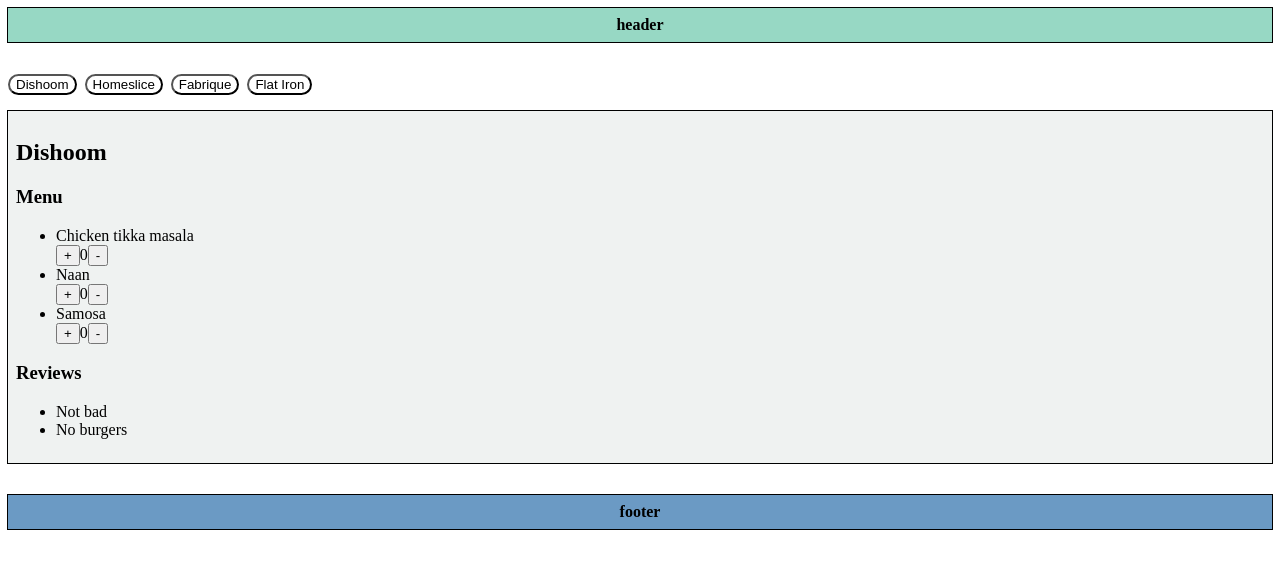
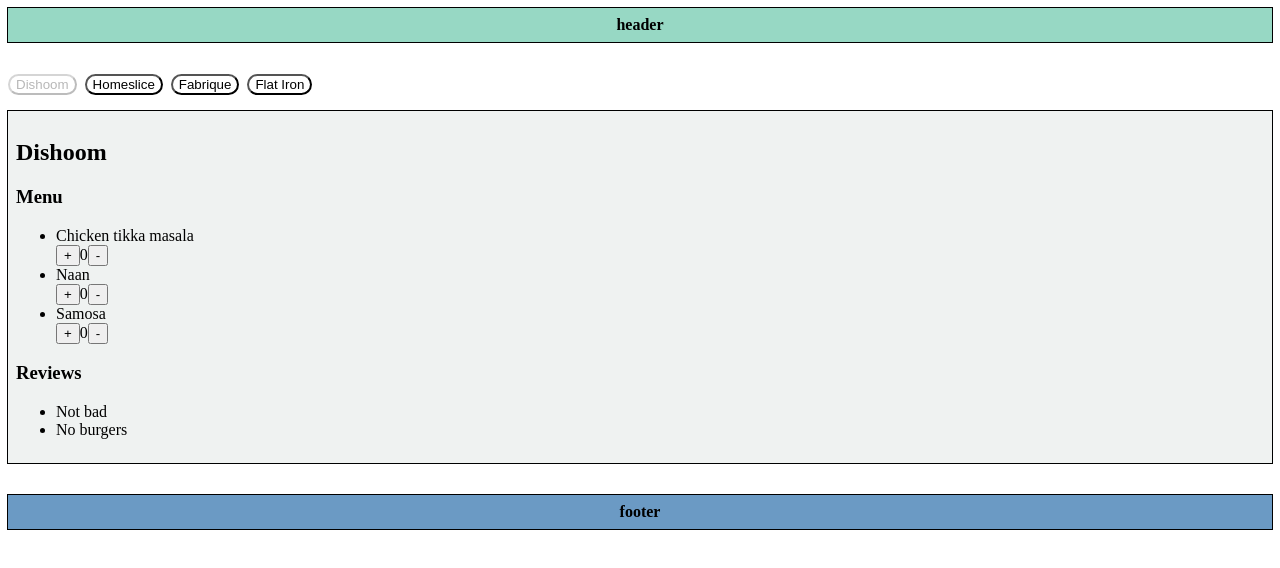
Before and after one commit to Ezerskaya/react-20250113, a React (Vite) app: page / in a window 1280 px wide. Shown: the top 568 px of the page. Built offline with nearby package versions, Linux system fonts and the light colour scheme.

Commit message:
fix: delete hook & change logic hook & rename variable

```diff
--- a/src/components/app/App.jsx
+++ b/src/components/app/App.jsx
@@ -1,10 +1,10 @@
-import { Restaurants } from '../restaurants/Restaurants.jsx'
+import { RestaurantsPage } from '../restaurants-page/RestaurantsPage.jsx'
 import { Layout } from '../layout/Layout.jsx'
 
 export const App = () => {
   return (
     <Layout>
-      <Restaurants/>
+      <RestaurantsPage/>
     </Layout>
   )
 }
--- a/src/components/hooks/tabs.js
+++ /dev/null
@@ -1,16 +0,0 @@
-import { useState } from 'react'
-
-export const useTabs = (listRestaurants) => {
-  const activeTabId = listRestaurants?.length > 0 ? listRestaurants[0].id : '';
-
-  const [activeTab, setActiveTab] = useState(activeTabId);
-
-  const onTabChange = (idItem) => {
-    setActiveTab(idItem);
-  }
-
-  return {
-    activeTab,
-    onTabChange,
-  }
-}
--- a/src/components/restaurant/Restaurant.jsx
+++ b/src/components/restaurant/Restaurant.jsx
@@ -12,15 +12,15 @@
 export const Restaurant = ({ restaurant }) => {
   const { id, name } = restaurant
 
-  if (!restaurant.reviews.length) {
-    return 'There are no reviews'
-  }
+  const checkEmptyReviews = restaurant.reviews.length !== 0;
 
   return (
     <div key={id} style={cardStyle}>
       <h2>{name}</h2>
       <RestaurantMenu restaurant={restaurant}/>
-      <RestaurantReviews restaurant={restaurant}/>
+      {checkEmptyReviews && (
+        <RestaurantReviews restaurant={restaurant}/>
+      )}
     </div>
   )
 }
--- /dev/null
+++ b/src/components/restaurants-page/RestaurantsPage.jsx
@@ -0,0 +1,35 @@
+import { restaurants } from '../../../data/mock.js'
+import { Restaurant } from '../restaurant/Restaurant.jsx'
+import { RestaurantsTabs } from '../restaurants-tabs/RestaurantsTabs.jsx'
+import { useState } from 'react'
+
+export const RestaurantsPage = () => {
+  const [activeRestaurantTab, setActiveRestaurantTab] = useState(restaurants[0].id)
+
+  const activeRestaurant = restaurants.find((restaurant) => restaurant.id === activeRestaurantTab)
+
+  const handleSetActiveRestaurantId = (id) => {
+    if (activeRestaurantTab === id) {
+      return
+    }
+    setActiveRestaurantTab(id)
+  }
+
+  return (
+    <div>
+      {restaurants.map((item) => (
+        <RestaurantsTabs
+          key={item.id}
+          title={item.name}
+          onClick={() => handleSetActiveRestaurantId(item.id)}
+          isActive={activeRestaurantTab === item.id}
+        />
+      ))}
+      <div style={{ display: 'flex', marginBottom: '2rem' }}>
+        {activeRestaurant && (
+          <Restaurant key={activeRestaurant.id} restaurant={activeRestaurant}/>
+        )}
+      </div>
+    </div>
+  )
+}
--- a/src/components/restaurants-tabs/RestaurantsTabs.jsx
+++ b/src/components/restaurants-tabs/RestaurantsTabs.jsx
@@ -1,19 +1,16 @@
 const tabStyle = {
+  marginBottom: '1rem',
   marginRight: '0.5rem',
   cursor: 'pointer',
   borderRadius: '10rem',
   backgroundColor: 'white',
 }
 
-export const RestaurantsTabs = ({ listRestaurants, onTabChange }) => {
+export const RestaurantsTabs = ({ isActive, onClick, title }) => {
 
   return (
-    <div style={{ marginBottom: '1rem' }}>
-      {listRestaurants.map((item) => (
-        <button key={item.id} style={tabStyle} onClick={() => onTabChange(item.id)}>
-          {item.name}
-        </button>
-      ))}
-    </div>
+    <button style={tabStyle} onClick={onClick} disabled={isActive}>
+      {title}
+    </button>
   )
 }
--- a/src/components/restaurants/Restaurants.jsx
+++ /dev/null
@@ -1,21 +0,0 @@
-import { restaurants } from '../../../data/mock.js'
-import { Restaurant } from '../restaurant/Restaurant.jsx'
-import { RestaurantsTabs } from '../restaurants-tabs/RestaurantsTabs.jsx'
-import { useTabs } from '../hooks/tabs.js'
-
-export const Restaurants = () => {
-  const { activeTab, onTabChange } = useTabs(restaurants)
-
-  const activeRestaurant = restaurants.find((restaurant) => restaurant.id === activeTab)
-
-  return (
-    <div>
-      <RestaurantsTabs listRestaurants={restaurants} onTabChange={onTabChange}/>
-      <div style={{ display: 'flex', marginBottom: '2rem' }}>
-        {activeRestaurant && (
-          <Restaurant key={activeRestaurant.id} restaurant={activeRestaurant}/>
-        )}
-      </div>
-    </div>
-  )
-}
```
